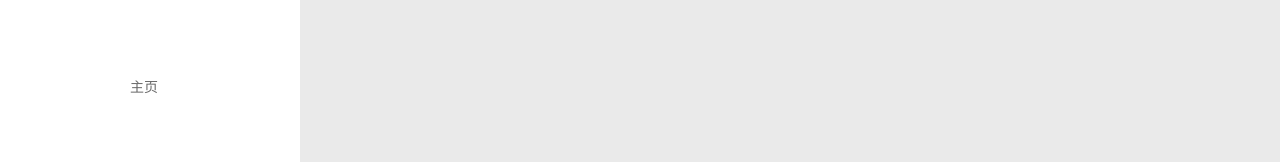
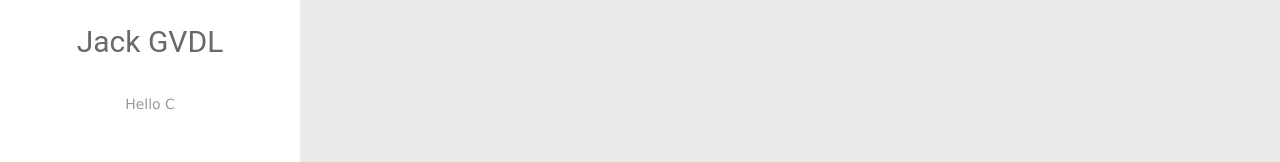
Before and after one commit to Jack-GVDL/Jack-GVDL.github.io, a plain HTML site: page 2020/08/25/Hello-World/index.html in a window 1280 px wide. Shown: the part 248-410 px from the top of the page. Drawn offline with Linux system fonts and the light colour scheme.

Commit message:
Site updated: 2020-08-25 13:59:05

```diff
--- a/2020/08/25/Hello-World/index.html
+++ b/2020/08/25/Hello-World/index.html
@@ -8,12 +8,10 @@
   <link rel="dns-prefetch" href="http://yoursite.com">
   <title>Hello World | Jack_GVDL</title>
   <meta name="viewport" content="width=device-width, initial-scale=1, maximum-scale=1">
-  <meta name="description" content="HKUST">
-<meta property="og:type" content="article">
+  <meta property="og:type" content="article">
 <meta property="og:title" content="Hello World">
 <meta property="og:url" content="http://yoursite.com/2020/08/25/Hello-World/index.html">
 <meta property="og:site_name" content="Jack_GVDL">
-<meta property="og:description" content="HKUST">
 <meta property="og:locale" content="en_US">
 <meta property="article:published_time" content="2020-08-25T04:23:46.000Z">
 <meta property="article:modified_time" content="2020-08-25T04:23:46.264Z">
@@ -51,8 +49,10 @@
 			<img src="/assert/IWS2000.jpg" class="js-avatar">
 		</a>
 		<hgroup>
-		  <h1 class="header-author"><a href="/"></a></h1>
+		  <h1 class="header-author"><a href="/">Jack GVDL</a></h1>
 		</hgroup>
+
+		<p class="header-subtitle">Hello C</p>
 
 
 		<nav class="header-menu">
@@ -101,8 +101,10 @@
 				<img src="/assert/IWS2000.jpg" class="js-avatar">
 			</div>
 			<hgroup>
-			  <h1 class="header-author js-header-author"></h1>
+			  <h1 class="header-author js-header-author">Jack GVDL</h1>
 			</hgroup>
+
+			<p class="header-subtitle"><i class="icon icon-quo-left"></i>Hello C<i class="icon icon-quo-right"></i></p>
 
 
 
```
Also changed, not shown: archives/2020/08/index.html (+7 -5 lines), archives/2020/index.html (+7 -5 lines), archives/index.html (+7 -5 lines), index.html (+7 -5 lines).
